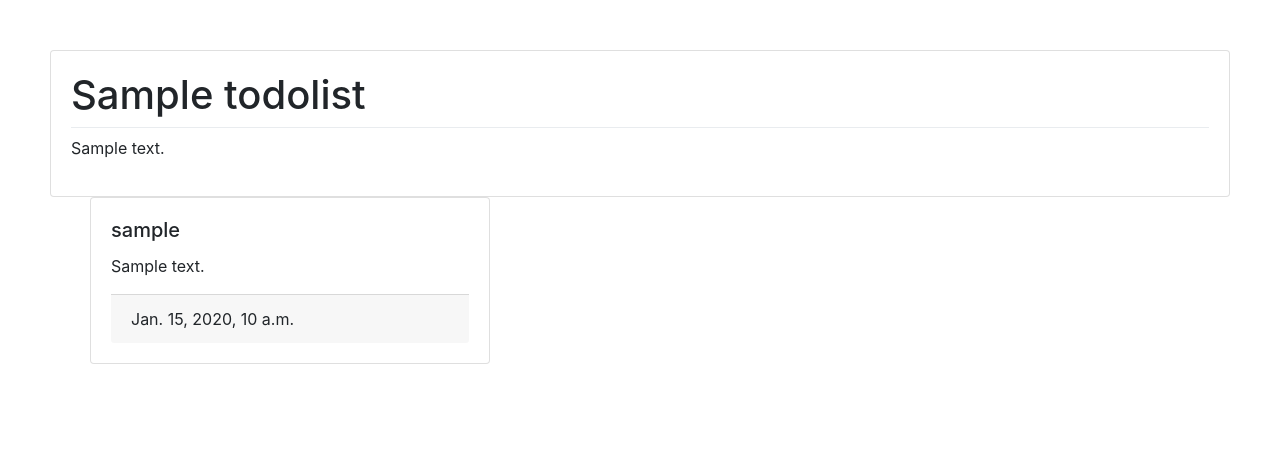
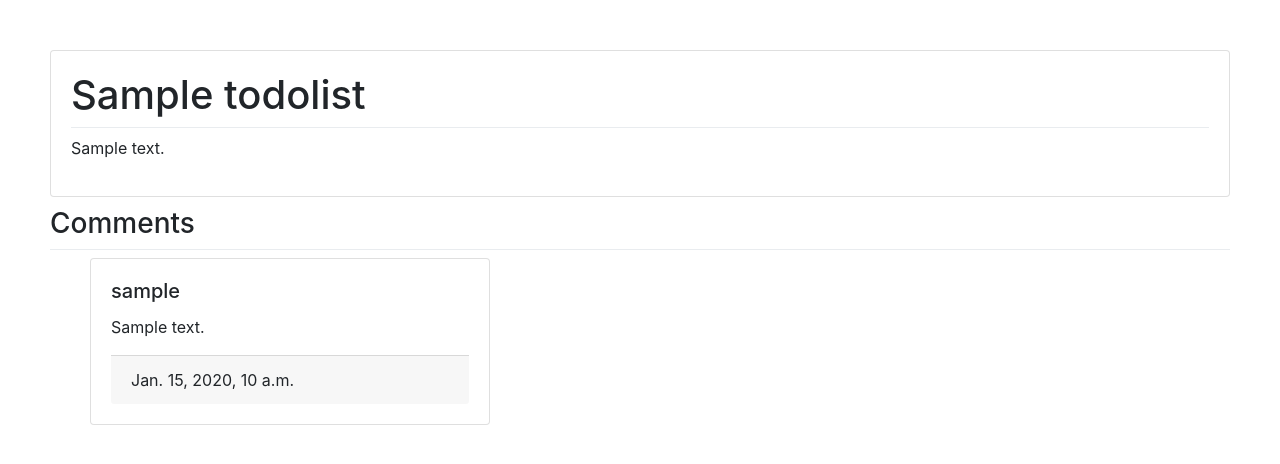
Before and after one commit to aaroosh-07/django-blog, a Django app: page /post/1/ in a window 1280 px wide. Shown: the part 70-534 px from the top of the page. Run offline with Django 3.2, Linux system fonts and the light colour scheme; tables that the repository leaves empty hold one stand-in row (values such as "Sample post"); some libraries are stand-ins or nearby versions.

Commit message:
minor improvements

```diff
--- a/main/templates/main/view1.html
+++ b/main/templates/main/view1.html
@@ -8,7 +8,7 @@ home
 <h1 style="text-align: center;">{% if user.is_authenticated %}{{user.get_username}}{% endif %} Welcome to MicroBlog</h1>
 <div class="row row-cols-1 row-cols-md-3">
     {% for post in posts %}
-        <div class="card text-left" style="width: 18rem; ">
+        <div class="card text-left" style="width: 18rem;">
             <div class="card-body" >
             <a href="{% url 'index' post.id %}" style="text-decoration: none;"><h5 class="card-title">{{post.name}}</h5></a>
             <a href="{% url 'profile' post.author.username%}" style="text-decoration: none;"><h6 class="card-subtitle mb-2 text-muted">{{post.author}}</h6></a>
--- a/main/templates/main/view2.html
+++ b/main/templates/main/view2.html
@@ -5,16 +5,19 @@
 {%endblock%}
 
 {%block content%}
-<div class="card">
+<div class="card" style="margin-bottom: 10px;">
     <div class="card-body">
         <h1 class="card-heading">{{ls.name}}</h1>
         <div class="dropdown-divider"></div>
         <p>{{ls.content}}</p>
     </div>
 </div>
+
+    <h3 class="3">Comments</h3>
+    <div class="dropdown-divider"></div>
     <ul>
     {%for item in ls.item_set.all%}
-    <div class="card" style="width:400px">
+    <div class="card" style="width:400px ; margin-bottom: 20px;">
         <div class="card-body">
           <h5 class="card-title">{{item.name}}</h5>
           <p class="card-text">{{item.text}}</p>
```
